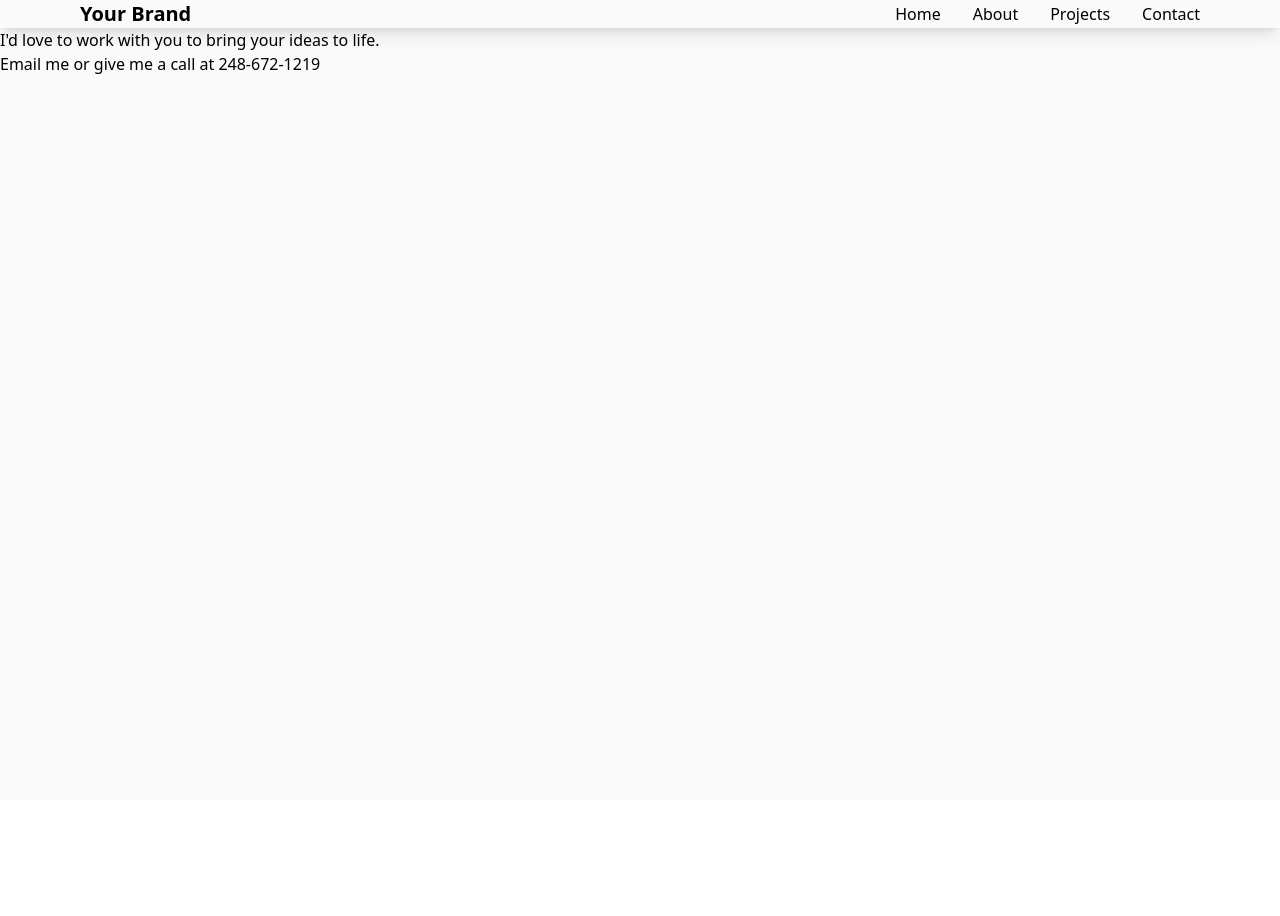
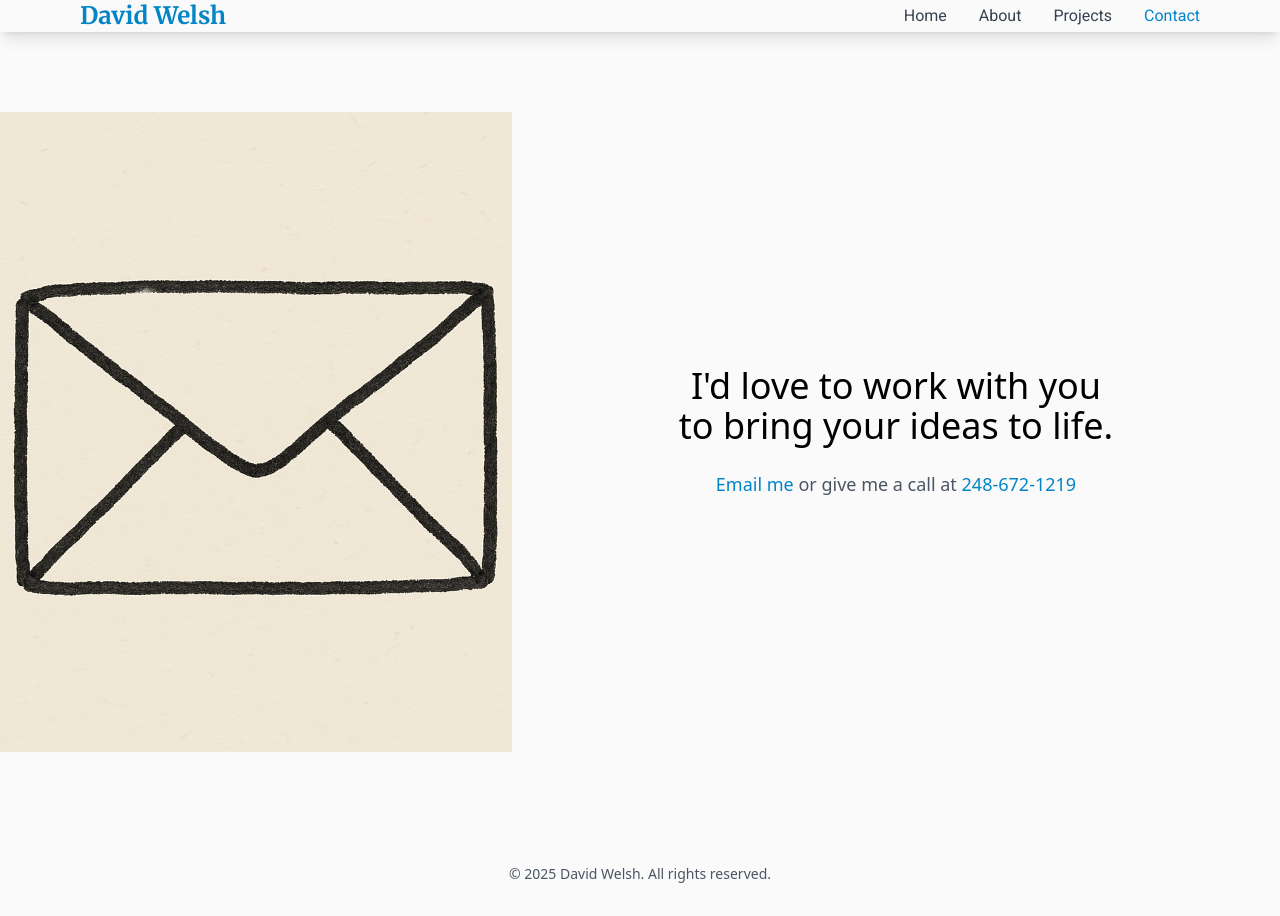
Before and after one commit to dw-does-grad-school/portfolio, a Nuxt app: page /contact in a window 1280 px wide. Before the commit the page ends 800 px from the top, so only its background shows below. Built offline with nearby package versions, Linux system fonts and the light colour scheme.

Commit message:
Most of this is taken care of.

```diff
--- a/components/footer.vue
+++ b/components/footer.vue
@@ -1,5 +1,11 @@
 <template>
     <footer class="bg-zinc-50 text-white py-8">
-
+        <div class="max-w-6xl mx-auto px-4">
+            <div class="flex justify-center items-center">
+                <p class="text-sm text-gray-600 text-center">
+                    &copy; {{ new Date().getFullYear() }} David Welsh. All rights reserved.
+                </p>
+            </div>
+        </div>
     </footer>
 </template>
--- a/components/navBar.vue
+++ b/components/navBar.vue
@@ -4,15 +4,47 @@
             <div class="flex justify-between">
                 <!-- Logo/Brand -->
                 <div class="flex items-center">
-                    <a href="/" class="text-xl font-bold">Your Brand</a>
+                    <NuxtLink to="/" class="text-2xl font-bold text-sky-600 merriweather">David Welsh</NuxtLink>
                 </div>
 
                 <!-- Desktop Navigation -->
                 <div class="hidden md:flex items-center space-x-8">
-                    <a href="/" class="hover:underline">Home</a>
-                    <a href="/about" class="hover:underline">About</a>
-                    <a href="/projects" class="hover:underline">Projects</a>
-                    <a href="/contact" class="hover:underline">Contact</a>
+                    <NuxtLink
+                        to="/"
+                        :class="[
+                            'hover:underline transition-colors duration-300 roboto',
+                            $route.path === '/' ? 'text-sky-600' : 'text-gray-700'
+                        ]"
+                    >
+                        Home
+                    </NuxtLink>
+                    <NuxtLink
+                        to="/about"
+                        :class="[
+                            'hover:underline transition-colors duration-300 roboto',
+                            $route.path === '/about' ? 'text-sky-600' : 'text-gray-700'
+                        ]"
+                    >
+                        About
+                    </NuxtLink>
+                    <NuxtLink
+                        to="/projects"
+                        :class="[
+                            'hover:underline transition-colors duration-300 roboto',
+                            $route.path === '/projects' ? 'text-sky-600' : 'text-gray-700'
+                        ]"
+                    >
+                        Projects
+                    </NuxtLink>
+                    <NuxtLink
+                        to="/contact"
+                        :class="[
+                            'hover:underline transition-colors duration-300 roboto',
+                            $route.path === '/contact' ? 'text-sky-600' : 'text-gray-700'
+                        ]"
+                    >
+                        Contact
+                    </NuxtLink>
                 </div>
 
                 <!-- Mobile menu button -->
@@ -29,10 +61,42 @@
             <!-- Mobile Navigation -->
             <div v-show="isOpen" class="md:hidden">
                 <div class="px-2 pt-2 pb-3 space-y-1">
-                    <a href="/" class="block py-2 hover:underline">Home</a>
-                    <a href="/about" class="block py-2 hover:underline">About</a>
-                    <a href="/projects" class="block py-2 hover:underline">Projects</a>
-                    <a href="/contact" class="block py-2 hover:underline">Contact</a>
+                    <NuxtLink
+                        to="/"
+                        :class="[
+                            'block py-2 hover:underline transition-colors duration-300',
+                            $route.path === '/' ? 'text-sky-600' : 'text-gray-700'
+                        ]"
+                    >
+                        Home
+                    </NuxtLink>
+                    <NuxtLink
+                        to="/about"
+                        :class="[
+                            'block py-2 hover:underline transition-colors duration-300',
+                            $route.path === '/about' ? 'text-sky-600' : 'text-gray-700'
+                        ]"
+                    >
+                        About
+                    </NuxtLink>
+                    <NuxtLink
+                        to="/projects"
+                        :class="[
+                            'block py-2 hover:underline transition-colors duration-300',
+                            $route.path === '/projects' ? 'text-sky-600' : 'text-gray-700'
+                        ]"
+                    >
+                        Projects
+                    </NuxtLink>
+                    <NuxtLink
+                        to="/contact"
+                        :class="[
+                            'block py-2 hover:underline transition-colors duration-300',
+                            $route.path === '/contact' ? 'text-sky-600' : 'text-gray-700'
+                        ]"
+                    >
+                        Contact
+                    </NuxtLink>
                 </div>
             </div>
         </div>
@@ -45,4 +109,10 @@ const isOpen = ref(false)
 
 <style scoped>
 /* Add any custom styles here if needed */
+.merriweather {
+    font-family: 'Merriweather', serif;
+}
+.roboto {
+    font-family: 'Roboto', sans-serif;
+}
 </style>
--- a/pages/about.vue
+++ b/pages/about.vue
@@ -1,5 +1,5 @@
 <template>
-    <div class="min-h-screen flex flex-col items-center justify-center bg-white">
+    <div class="min-h-screen flex flex-col items-center justify-center bg-zinc-50">
         <div class="h-[70vh] relative w-full max-w-4xl mx-auto">
             <section
                 v-for="(section, index) in sections"
@@ -12,7 +12,7 @@
                 }"
             >
                 <div class="h-full flex flex-col items-center justify-center text-center p-8">
-                    <h2 class="text-4xl font-merriweather mb-4">{{ section.year }}</h2>
+                    <h2 class="text-4xl merriweather mb-4">{{ section.year }}</h2>
                     <h3 class="text-2xl text-gray-700 mb-6">{{ section.title }}</h3>
                     <p class="text-lg text-gray-600 leading-relaxed">{{ section.description }}</p>
                 </div>
@@ -70,9 +70,6 @@ const sections = [
         year: 'What\'s Next?',
         title: 'That is the question.',
         description: 'I\'m currently working on portfolio projects as I apply for jobs, which is probably tied to why you\'re reading this right now.'
-    },
-    {
-        description: 'BTW, I\'m extremely camera shy, which is why there aren\'t really any pictures of me on this site, with the one on the homepage being a doctored up one from a presentation I did at SXSW a year or so ago.'
     }
 ];
 
@@ -96,4 +93,8 @@ button:disabled {
     opacity: 0.5;
     cursor: not-allowed;
 }
+
+.merriweather {
+    font-family: 'Merriweather', serif;
+}
 </style>
--- a/pages/contact.vue
+++ b/pages/contact.vue
@@ -1,9 +1,40 @@
 <template>
-    <div>
-        <h3>I'd love to work with you to bring your ideas to life.</h3>
-        <p>
-            <a href="mailto:dwelsh2@clemson.edu">Email me</a>
-            or give me a call at <a href="tel:248-672-1219">248-672-1219</a>
-        </p>
-    </div>
+    <section class="min-h-screen flex flex-col md:flex-row">
+        <!-- Left side - Letter Image -->
+        <div class="w-full md:w-2/5 h-[40vh] md:h-[80vh] mt-20 relative">
+            <img
+                :src="letter"
+                alt="Letter"
+                class="w-full h-full object-cover"
+            />
+        </div>
+
+        <!-- Right side - Content -->
+        <div class="w-full md:w-3/5 flex items-center justify-center p-8 md:p-16">
+            <div class="max-w-md text-center">
+                <h3 class="text-3xl md:text-4xl font-merriweather mb-6">
+                    I'd love to work with you to bring your ideas to life.
+                </h3>
+                <p class="text-lg text-gray-600">
+                    <a
+                        href="mailto:dwelsh2@clemson.edu"
+                        class="text-sky-600 hover:text-sky-700 transition-colors duration-300"
+                    >
+                        Email me
+                    </a>
+                    or give me a call at
+                    <a
+                        href="tel:248-672-1219"
+                        class="text-sky-600 hover:text-sky-700 transition-colors duration-300"
+                    >
+                        248-672-1219
+                    </a>
+                </p>
+            </div>
+        </div>
+    </section>
 </template>
+
+<script setup>
+import letter from '@/assets/img/letter.png'
+</script>
--- a/pages/index.vue
+++ b/pages/index.vue
@@ -1,9 +1,8 @@
 <template>
-    <section class="mt-20">
-
-        <div class="min-h-screen flex">
-            <!-- Left side - Image -->
-            <div class="w-1/2 relative">
+    <section class="mt-0 md:mt-20">
+        <div class="min-h-screen flex flex-col md:flex-row">
+            <!-- Image Section -->
+            <div class="w-full md:w-1/2 h-[50vh] md:h-full relative">
                 <img
                     :src="selfie"
                     alt="David Welsh"
@@ -12,13 +11,13 @@
                 <div class="absolute inset-0 bg-black/10"></div>
             </div>
 
-            <!-- Right side - Content -->
-            <div class="w-1/2 flex items-center justify-center px-16">
+            <!-- Content Section -->
+            <div class="w-full md:w-1/2 flex items-center justify-center px-8 md:px-16 py-12 md:py-0">
                 <div class="max-w-xl">
-                    <h1 class="text-5xl font-merriweather font-bold mb-6">
+                    <h1 class="text-4xl md:text-5xl font-merriweather font-bold mb-6">
                         Hi, I'm David,
                     </h1>
-                    <p class="text-xl text-gray-600 mb-8 leading-relaxed">
+                    <p class="text-lg md:text-xl text-gray-600 mb-8 leading-relaxed">
                         I'm a seasoned Full Stack Developer and AI Evangelist, with a passion for
                         solving real world problems and using technology to improve people's lives.
                     </p>
--- a/pages/skills.vue
+++ /dev/null
@@ -1,5 +0,0 @@
-<template>
-    <section class="mt-20">
-        <h2>Skills</h2>
-    </section>
-</template>
```
Also changed, not shown: assets/img/letter.png (added), assets/img/logo.png (added).
